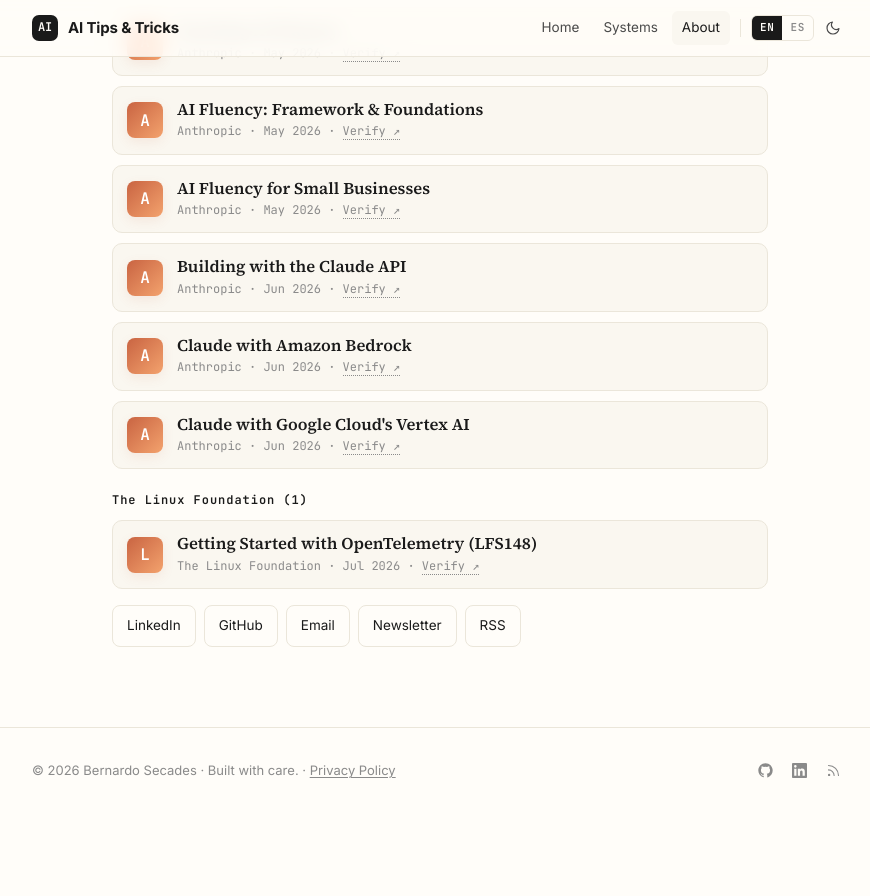
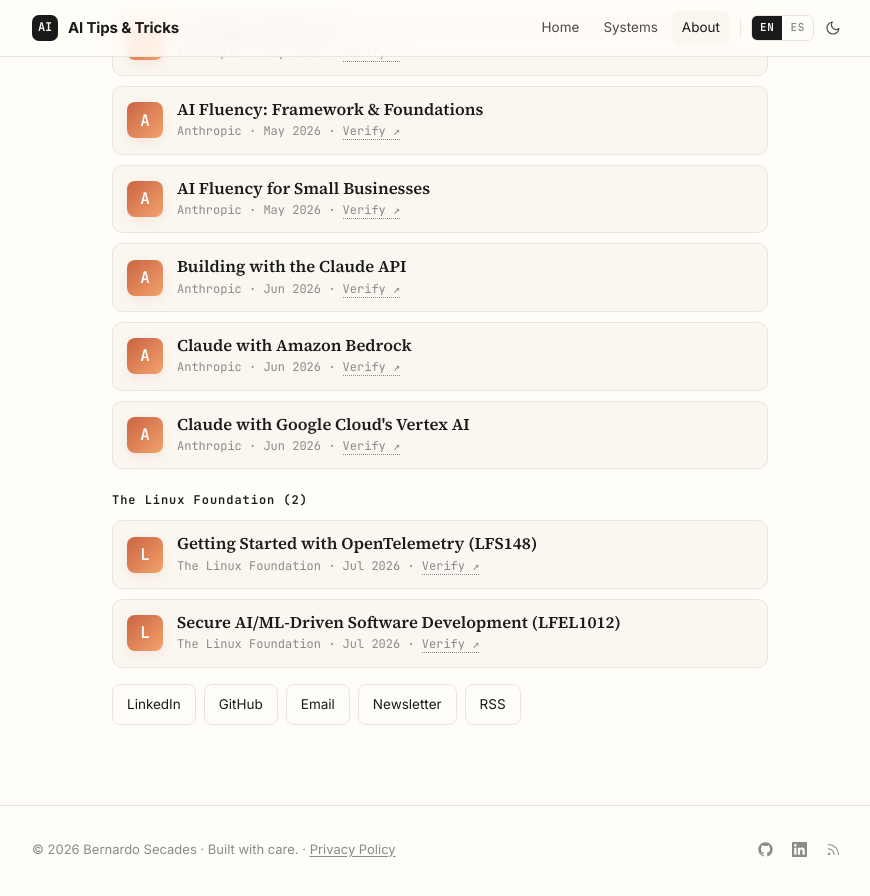
Before and after one commit to bernardosecades/bernardosecades.github.io, a Jekyll site: the page built from en/about.md, in a window 1280 px wide and 900 px high, scrolled down 2094 px. Shown: the top 896 px of the window, without its empty margins (200-1070 px from the left). Built offline with Jekyll 4.4.1, drawn with Linux system fonts in a browser that asks for light colours; before the commit the page ends 2916 px from its top, so only the background shows below that.

Commit message:
new certificate

```diff
--- a/en/about.md
+++ b/en/about.md
@@ -174,13 +174,20 @@
         </div>
       </li>
     </ul>
-    <h3 class="cert-group-title">The Linux Foundation (1)</h3>
+    <h3 class="cert-group-title">The Linux Foundation (2)</h3>
     <ul class="cert-list">
       <li class="cert-item">
         <span class="cert-badge" aria-hidden="true">L</span>
         <div class="cert-meta">
           <a class="cert-title" href="https://ti-user-certificates.s3.amazonaws.com/e0df7fbf-a057-42af-8a1f-590912be5460/780bbaf3-ad3a-45d8-b216-347cafe54670-bernardo-secades-618d039d-d3b0-44cc-8229-74b138695a3a-certificate.pdf" target="_blank" rel="noopener">Getting Started with OpenTelemetry (LFS148)</a>
           <span class="cert-sub">The Linux Foundation · Jul 2026 · <a href="https://ti-user-certificates.s3.amazonaws.com/e0df7fbf-a057-42af-8a1f-590912be5460/780bbaf3-ad3a-45d8-b216-347cafe54670-bernardo-secades-618d039d-d3b0-44cc-8229-74b138695a3a-certificate.pdf" target="_blank" rel="noopener">Verify ↗</a></span>
+        </div>
+      </li>
+      <li class="cert-item">
+        <span class="cert-badge" aria-hidden="true">L</span>
+        <div class="cert-meta">
+          <a class="cert-title" href="https://ti-user-certificates.s3.amazonaws.com/e0df7fbf-a057-42af-8a1f-590912be5460/780bbaf3-ad3a-45d8-b216-347cafe54670-bernardo-secades-94c3e3f1-8392-4f3d-a53a-3b01e09f2ad5-certificate.pdf" target="_blank" rel="noopener">Secure AI/ML-Driven Software Development (LFEL1012)</a>
+          <span class="cert-sub">The Linux Foundation · Jul 2026 · <a href="https://ti-user-certificates.s3.amazonaws.com/e0df7fbf-a057-42af-8a1f-590912be5460/780bbaf3-ad3a-45d8-b216-347cafe54670-bernardo-secades-94c3e3f1-8392-4f3d-a53a-3b01e09f2ad5-certificate.pdf" target="_blank" rel="noopener">Verify ↗</a></span>
         </div>
       </li>
     </ul>
```
Also changed, not shown: es/about.md (+8 -1 lines).
